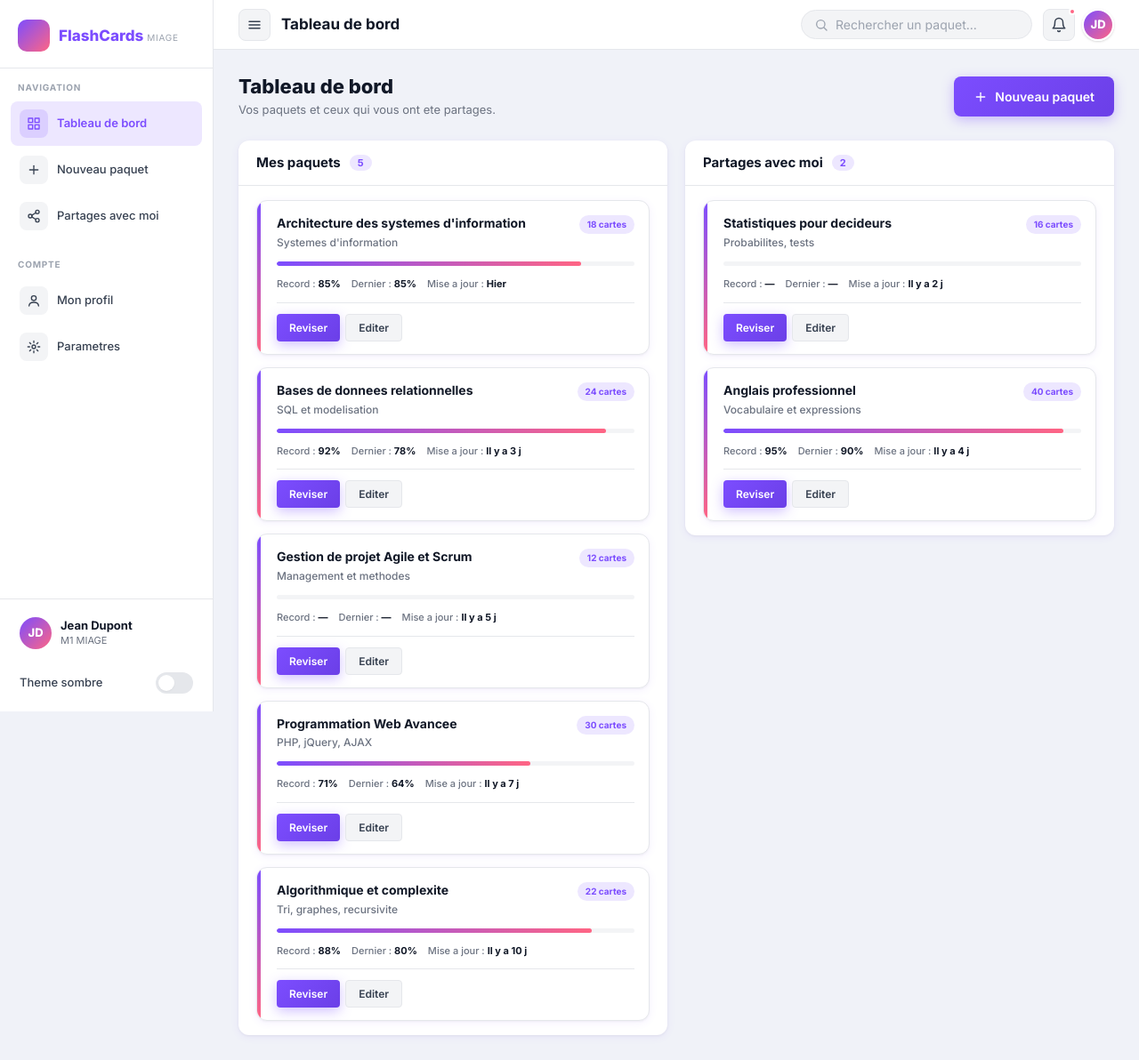
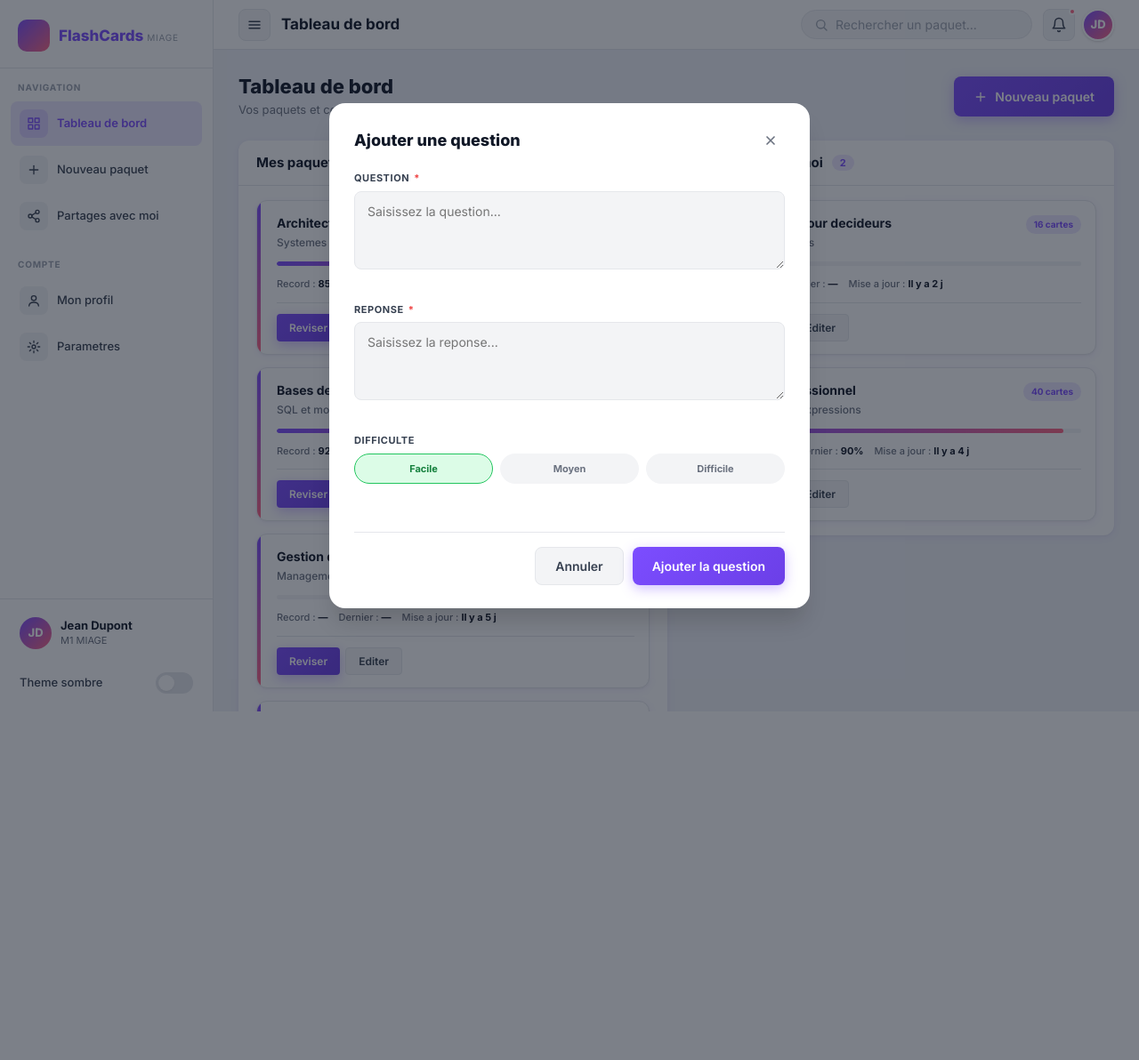
Before and after one commit to souleimaneelqodsi/flashcards, a PHP site: page / in a window 1280 px wide. Shown: the whole page at 89% size. After the commit the page ends 800 px from the top, so only its background shows below. Run offline with PHP 8.4, Linux system fonts and the light colour scheme.

Commit message:
feat(edition-paquet): modale ajout question + validation dynamique [FRONT-2.2]

```diff
--- a/src/public/css/edition-paquet.css
+++ b/src/public/css/edition-paquet.css
@@ -260,6 +260,106 @@
     border-color: var(--primaire);
 }
 
+/* ── Modale d'ajout / d'edition de question (FRONT-2.2) ── */
+/* Overlay sombre semi-transparent qui couvre l'ensemble de la page,
+   centre la boite de dialogue avec un flexbox. */
+.modale-overlay {
+    position: fixed;
+    top: 0;
+    left: 0;
+    width: 100%;
+    height: 100%;
+    background: rgba(17, 24, 39, .55);
+    display: flex;
+    align-items: center;
+    justify-content: center;
+    z-index: 100;
+    padding: 20px;
+}
+
+.modale-boite {
+    background: var(--surface);
+    border-radius: var(--radius-grand);
+    box-shadow: var(--ombre-tres-grande);
+    width: 100%;
+    max-width: 540px;
+    max-height: 90vh;
+    overflow-y: auto;
+    padding: 26px 28px;
+}
+
+.modale-titre-row {
+    display: flex;
+    align-items: center;
+    justify-content: space-between;
+    margin-bottom: 18px;
+}
+
+.modale-titre {
+    font-size: 18px;
+    font-weight: 800;
+    color: var(--texte-primaire);
+}
+
+.btn-fermer-modale {
+    width: 32px;
+    height: 32px;
+    border-radius: 50%;
+    background: transparent;
+    color: var(--texte-tertiaire);
+    display: inline-flex;
+    align-items: center;
+    justify-content: center;
+    transition: background .15s;
+}
+
+.btn-fermer-modale:hover {
+    background: var(--surface-2);
+    color: var(--texte-primaire);
+}
+
+.modale-corps {
+    display: flex;
+    flex-direction: column;
+    gap: 14px;
+}
+
+.modale-corps textarea.form-control {
+    min-height: 88px;
+    resize: vertical;
+    font-family: var(--police);
+    line-height: 1.5;
+}
+
+.modale-difficulte-row {
+    display: flex;
+    gap: 8px;
+    margin-top: 4px;
+}
+
+.modale-difficulte-row .badge-diff {
+    flex: 1;
+    padding: 9px 12px;
+    cursor: pointer;
+}
+
+.modale-actions {
+    display: flex;
+    justify-content: flex-end;
+    gap: 10px;
+    margin-top: 22px;
+    padding-top: 16px;
+    border-top: 1px solid var(--bordure);
+}
+
+/* Recap des erreurs en pied de formulaire (CLAUDE.md §6 pattern impose). */
+.modale-recap-erreurs {
+    /* Reutilise les classes .recap-erreurs / .message-erreur deja
+       definies dans components.css : on n'ajoute ici que la marge
+       specifique a la modale. */
+    margin-top: 4px;
+}
+
 /* ── Responsive : empilement en mobile ── */
 @media (max-width: 900px) {
     .edition-layout {
--- /dev/null
+++ b/src/public/js/edition-paquet.js
@@ -0,0 +1,225 @@
+// src/public/js/edition-paquet.js
+// Comportement de la vue d'edition d'un paquet (FRONT-2.2 a 2.5).
+//
+// Couvre :
+//   - Ouverture / fermeture de la modale d'ajout de question.
+//   - Validation dynamique des champs Question et Reponse au keyup et au
+//     blur (pattern impose CLAUDE.md §6 : champ rouge des qu'une mauvaise
+//     entree est detectee + message sous le champ + recap rouge en bas).
+//   - Selecteur de difficulte (radio visuel).
+//   - Ajout d'une question dans la liste, mise a jour du compteur.
+//
+// La persistance reelle (POST /api/paquets/<id>/questions) viendra avec
+// FULL-2 / AUTH-2. Pour l'instant, l'ajout est purement cote DOM.
+
+// ── Identifiants des elements de la modale ────────────────────
+var ID_MODALE = "modale-ajout-question";
+var ID_FORM = "form-ajout-question";
+var ID_CHAMP_QUESTION = "champ-question";
+var ID_CHAMP_REPONSE = "champ-reponse";
+var ID_ERREUR_QUESTION = "erreur-question";
+var ID_ERREUR_REPONSE = "erreur-reponse";
+var ID_RECAP = "recap-erreurs-question";
+var ID_LISTE_ERREURS = "liste-erreurs-question";
+
+// Compteur incremental pour les nouveaux IDs DOM des questions ajoutees
+// cote client (a remplacer par les IDs serveur quand l'API sera branchee).
+var compteur_nouvelles_questions = 1000;
+
+// ── Ouvre la modale et reinitialise son etat ──────────────────
+function ouvrir_modale_ajout_question() {
+    $("#" + ID_CHAMP_QUESTION).val("");
+    $("#" + ID_CHAMP_REPONSE).val("");
+    $("#" + ID_CHAMP_QUESTION).removeClass("champ-invalide");
+    $("#" + ID_CHAMP_REPONSE).removeClass("champ-invalide");
+    $("#" + ID_ERREUR_QUESTION).attr("hidden", "hidden");
+    $("#" + ID_ERREUR_REPONSE).attr("hidden", "hidden");
+    $("#" + ID_RECAP).attr("hidden", "hidden");
+    $("#" + ID_LISTE_ERREURS).empty();
+    // Reset du selecteur de difficulte : Facile actif par defaut.
+    $("#" + ID_FORM + " .badge-diff").removeClass("active").attr("aria-checked", "false");
+    $("#" + ID_FORM + " .badge-diff-facile").addClass("active").attr("aria-checked", "true");
+    $("#" + ID_MODALE).removeAttr("hidden");
+    $("#" + ID_CHAMP_QUESTION).focus();
+}
+
+function fermer_modale_ajout_question() {
+    $("#" + ID_MODALE).attr("hidden", "hidden");
+}
+
+// ── Validation d'un champ individuel ─────────────────────────
+// Retourne true si le champ est valide (texte non vide apres trim),
+// false sinon. Met a jour la classe .champ-invalide et l'affichage du
+// message d'erreur correspondant. Utilise pour le keyup / blur.
+function valider_champ(id_champ, id_erreur) {
+    var champ = $("#" + id_champ);
+    var valeur = champ.val();
+    if (typeof valeur === "string") {
+        valeur = valeur.replace(/^\s+|\s+$/g, "");
+    } else {
+        valeur = "";
+    }
+    if (valeur.length === 0) {
+        champ.addClass("champ-invalide");
+        $("#" + id_erreur).removeAttr("hidden");
+        return false;
+    }
+    champ.removeClass("champ-invalide");
+    $("#" + id_erreur).attr("hidden", "hidden");
+    return true;
+}
+
+// ── Validation complete du formulaire (au submit) ────────────
+// Renvoie true si tout est valide, false sinon. Affiche le recap des
+// erreurs en pied de formulaire si necessaire (pattern impose).
+function valider_formulaire_ajout_question() {
+    var question_ok = valider_champ(ID_CHAMP_QUESTION, ID_ERREUR_QUESTION);
+    var reponse_ok = valider_champ(ID_CHAMP_REPONSE, ID_ERREUR_REPONSE);
+
+    var liste_erreurs = $("#" + ID_LISTE_ERREURS);
+    liste_erreurs.empty();
+    var erreurs = [];
+    if (!question_ok) {
+        erreurs.push("La question est obligatoire.");
+    }
+    if (!reponse_ok) {
+        erreurs.push("La reponse est obligatoire.");
+    }
+    if (erreurs.length === 0) {
+        $("#" + ID_RECAP).attr("hidden", "hidden");
+        return true;
+    }
+    var i;
+    for (i = 0; i < erreurs.length; i = i + 1) {
+        liste_erreurs.append($("<li></li>").text(erreurs[i]));
+    }
+    $("#" + ID_RECAP).removeAttr("hidden");
+    return false;
+}
+
+// ── Recuperation de la difficulte selectionnee ───────────────
+function difficulte_selectionnee() {
+    var bouton_actif = $("#" + ID_FORM + " .badge-diff.active").first();
+    var difficulte = bouton_actif.attr("data-difficulte");
+    if (typeof difficulte !== "string") {
+        return "facile";
+    }
+    return difficulte;
+}
+
+// ── Mise a jour du compteur de questions affiche dans la vue ─
+function mettre_a_jour_compteur_questions() {
+    var nombre = $("#questions-liste .question-item").length;
+    $("#nb-questions").text(nombre);
+    $("#apercu-count").text(nombre);
+}
+
+// ── Construction d'un element question a inserer dans la liste ─
+// Genere le meme markup que les questions statiques de FRONT-2.1 :
+// numero + corps (titre + apercu reponse + selecteur difficulte) +
+// bouton de suppression. Utilise .text() systematiquement pour eviter
+// toute injection HTML/JS si le contenu vient un jour du serveur.
+function construire_element_question(numero, contenu_question, contenu_reponse, difficulte) {
+    var id_local = compteur_nouvelles_questions;
+    compteur_nouvelles_questions = compteur_nouvelles_questions + 1;
+
+    var item = $("<article></article>").addClass("question-item");
+    item.attr("data-id-question", id_local);
+
+    item.append($("<span></span>").addClass("question-numero").text(numero).attr("aria-label", "Question " + numero));
+
+    var corps = $("<div></div>").addClass("question-corps");
+    corps.append($("<p></p>").addClass("question-titre").text(contenu_question));
+    corps.append($("<p></p>").addClass("question-reponse-preview").text(contenu_reponse));
+
+    var difficulte_row = $("<div></div>").addClass("question-difficulte").attr("role", "radiogroup").attr("aria-label", "Difficulte de la question " + numero);
+
+    var niveaux = ["facile", "moyen", "difficile"];
+    var libelles = ["Facile", "Moyen", "Difficile"];
+    var j;
+    for (j = 0; j < niveaux.length; j = j + 1) {
+        var bouton = $("<button></button>")
+            .attr("type", "button")
+            .addClass("badge-diff badge-diff-" + niveaux[j])
+            .attr("role", "radio")
+            .text(libelles[j]);
+        if (niveaux[j] === difficulte) {
+            bouton.addClass("active").attr("aria-checked", "true");
+        } else {
+            bouton.attr("aria-checked", "false");
+        }
+        difficulte_row.append(bouton);
+    }
+    corps.append(difficulte_row);
+    item.append(corps);
+
+    var bouton_supprimer = $("<button></button>")
+        .attr("type", "button")
+        .addClass("btn-supprimer-question")
+        .attr("aria-label", "Supprimer la question " + numero);
+    // Icone croix construite element par element (pas de .html() avec un
+    // gros literal a interpreter).
+    var svg = '<svg width="14" height="14" viewBox="0 0 24 24" fill="none" stroke="currentColor" stroke-width="2.5" stroke-linecap="round" stroke-linejoin="round" aria-hidden="true"><line x1="18" y1="6" x2="6" y2="18"></line><line x1="6" y1="6" x2="18" y2="18"></line></svg>';
+    bouton_supprimer.html(svg);
+    item.append(bouton_supprimer);
+
+    return item;
+}
+
+// ── Initialisation au chargement du DOM ───────────────────────
+$(function () {
+
+    // Ouverture de la modale au clic sur "+ Ajouter une question".
+    $("#btn-ajouter-question").on("click", function () {
+        ouvrir_modale_ajout_question();
+    });
+
+    // Fermeture de la modale : croix, bouton Annuler, ou clic en dehors
+    // de la boite (sur l'overlay).
+    $("#btn-fermer-modale-ajout").on("click", function () {
+        fermer_modale_ajout_question();
+    });
+    $("#btn-annuler-ajout-question").on("click", function () {
+        fermer_modale_ajout_question();
+    });
+    $("#" + ID_MODALE).on("click", function (evenement) {
+        // Le clic sur l'overlay (et non sur la boite) ferme la modale.
+        if (evenement.target === this) {
+            fermer_modale_ajout_question();
+        }
+    });
+
+    // Validation dynamique : champ vire au rouge des le keyup / blur
+    // (CLAUDE.md §6).
+    $("#" + ID_CHAMP_QUESTION).on("keyup blur", function () {
+        valider_champ(ID_CHAMP_QUESTION, ID_ERREUR_QUESTION);
+    });
+    $("#" + ID_CHAMP_REPONSE).on("keyup blur", function () {
+        valider_champ(ID_CHAMP_REPONSE, ID_ERREUR_REPONSE);
+    });
+
+    // Selecteur de difficulte (radio visuel) dans la modale.
+    $("#" + ID_FORM + " .badge-diff").on("click", function () {
+        $("#" + ID_FORM + " .badge-diff").removeClass("active").attr("aria-checked", "false");
+        $(this).addClass("active").attr("aria-checked", "true");
+    });
+
+    // Soumission du formulaire : validation complete, ajout dans la
+    // liste si tout est OK, fermeture de la modale.
+    $("#" + ID_FORM).on("submit", function (evenement) {
+        evenement.preventDefault();
+        var formulaire_ok = valider_formulaire_ajout_question();
+        if (!formulaire_ok) {
+            return;
+        }
+        var question = $("#" + ID_CHAMP_QUESTION).val().replace(/^\s+|\s+$/g, "");
+        var reponse = $("#" + ID_CHAMP_REPONSE).val().replace(/^\s+|\s+$/g, "");
+        var difficulte = difficulte_selectionnee();
+        var numero = $("#questions-liste .question-item").length + 1;
+        var nouvel_element = construire_element_question(numero, question, reponse, difficulte);
+        $("#questions-liste").append(nouvel_element);
+        mettre_a_jour_compteur_questions();
+        fermer_modale_ajout_question();
+    });
+
+});
--- a/src/views/app.php
+++ b/src/views/app.php
@@ -316,9 +316,64 @@
         </div>
     </div>
 
+    <!-- ════════════════════════════════════════════════
+         Modale d'ajout / d'edition d'une question (FRONT-2.2).
+         Pattern impose CLAUDE.md §6 : validation client en miroir de
+         la validation serveur, champ rouge au keyup/blur + message
+         sous champ + recap rouge en bas. La logique est dans
+         js/edition-paquet.js.
+    ════════════════════════════════════════════════ -->
+    <div class="modale-overlay" id="modale-ajout-question" role="dialog" aria-modal="true" aria-labelledby="titre-modale-ajout-question" hidden>
+        <div class="modale-boite">
+            <div class="modale-titre-row">
+                <h3 class="modale-titre" id="titre-modale-ajout-question">Ajouter une question</h3>
+                <button type="button" class="btn-fermer-modale" id="btn-fermer-modale-ajout" aria-label="Fermer la modale">
+                    <svg width="16" height="16" viewBox="0 0 24 24" fill="none" stroke="currentColor" stroke-width="2.5" stroke-linecap="round" stroke-linejoin="round" aria-hidden="true">
+                        <line x1="18" y1="6" x2="6" y2="18"></line>
+                        <line x1="6" y1="6" x2="18" y2="18"></line>
+                    </svg>
+                </button>
+            </div>
+
+            <form class="modale-corps" id="form-ajout-question" novalidate>
+                <div class="form-group">
+                    <label class="form-label" for="champ-question">Question <span class="req">*</span></label>
+                    <textarea id="champ-question" name="question" class="form-control" placeholder="Saisissez la question..." required></textarea>
+                    <p class="message-erreur" id="erreur-question" hidden>La question est obligatoire.</p>
+                </div>
+
+                <div class="form-group">
+                    <label class="form-label" for="champ-reponse">Reponse <span class="req">*</span></label>
+                    <textarea id="champ-reponse" name="reponse" class="form-control" placeholder="Saisissez la reponse..." required></textarea>
+                    <p class="message-erreur" id="erreur-reponse" hidden>La reponse est obligatoire.</p>
+                </div>
+
+                <div class="form-group">
+                    <label class="form-label">Difficulte</label>
+                    <div class="modale-difficulte-row" role="radiogroup" aria-label="Difficulte de la nouvelle question">
+                        <button type="button" class="badge-diff badge-diff-facile active" data-difficulte="facile" role="radio" aria-checked="true">Facile</button>
+                        <button type="button" class="badge-diff badge-diff-moyen" data-difficulte="moyen" role="radio" aria-checked="false">Moyen</button>
+                        <button type="button" class="badge-diff badge-diff-difficile" data-difficulte="difficile" role="radio" aria-checked="false">Difficile</button>
+                    </div>
+                </div>
+
+                <div class="recap-erreurs modale-recap-erreurs" id="recap-erreurs-question" hidden>
+                    <p>Veuillez corriger les erreurs ci-dessus avant de valider :</p>
+                    <ul id="liste-erreurs-question"></ul>
+                </div>
+
+                <div class="modale-actions">
+                    <button type="button" class="btn btn-secondary" id="btn-annuler-ajout-question">Annuler</button>
+                    <button type="submit" class="btn btn-primary" id="btn-valider-ajout-question">Ajouter la question</button>
+                </div>
+            </form>
+        </div>
+    </div>
+
     <script src="js/lib/jquery-3.7.1.min.js"></script>
     <script src="js/theme.js"></script>
     <script src="js/app.js"></script>
     <script src="js/dashboard.js"></script>
+    <script src="js/edition-paquet.js"></script>
 </body>
 </html>
```
